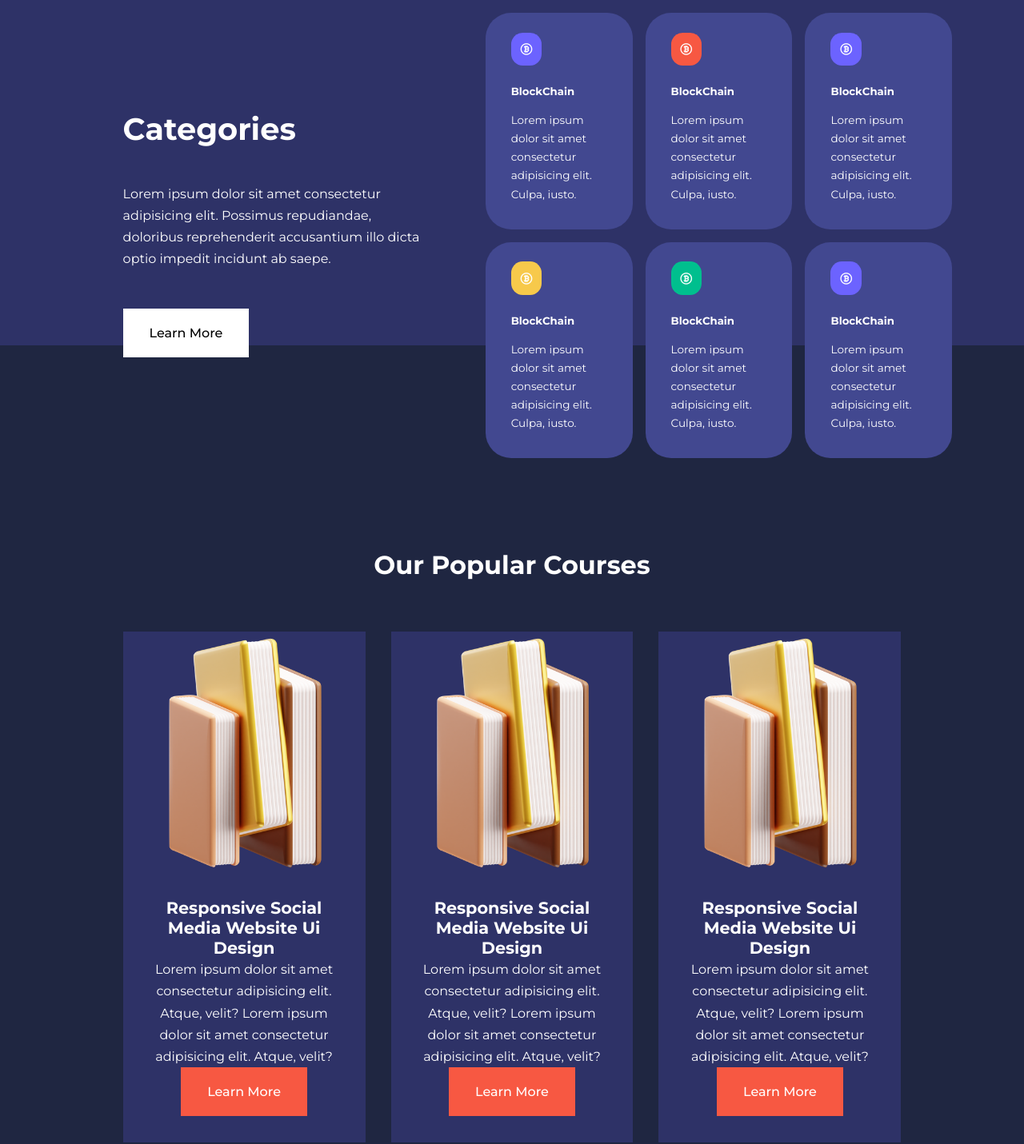
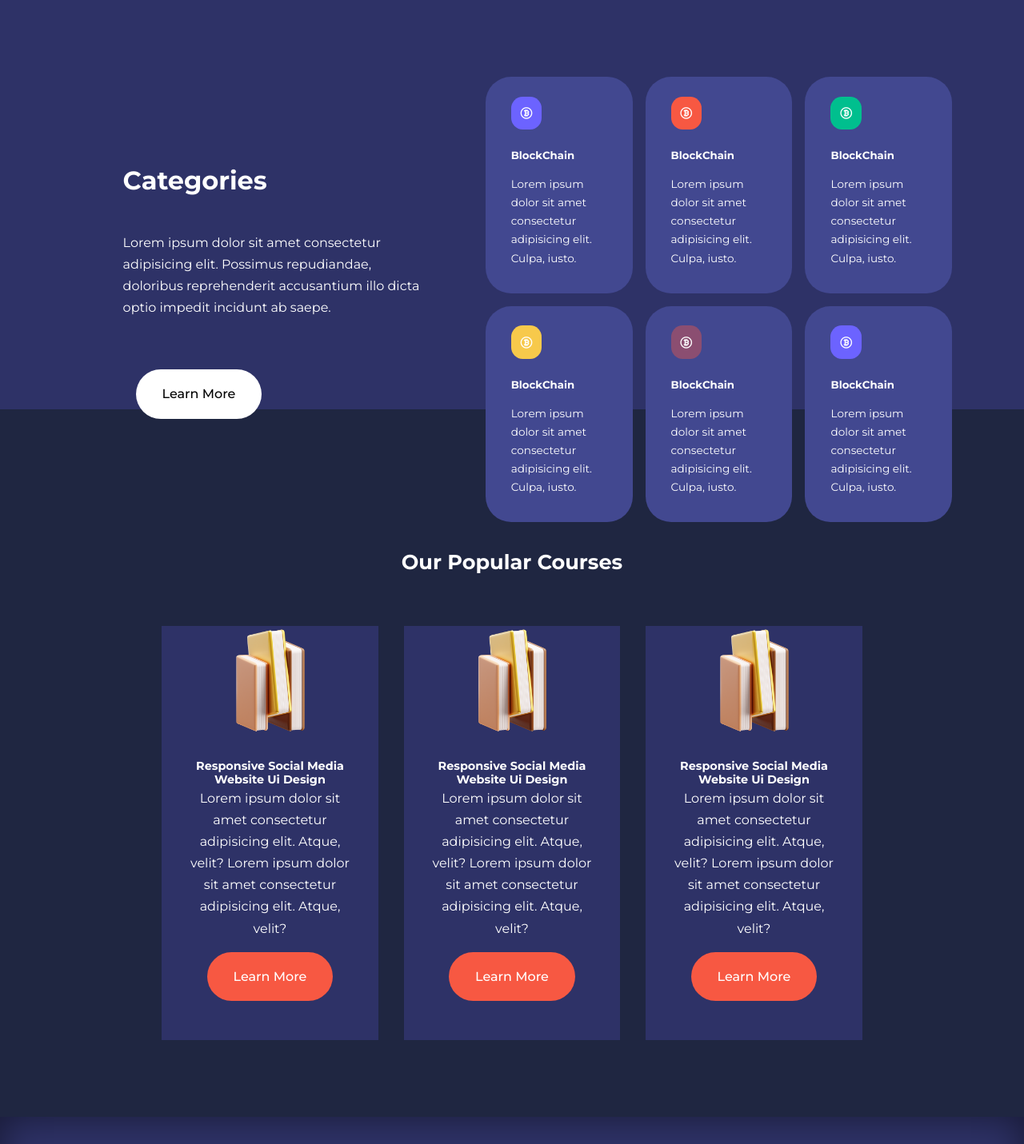
Before and after one commit to jerryowusu/multipage-school-website, a plain HTML site: page index.html in a window 1280 px wide. Shown: the part 720-2151 px from the top of the page at 80% size. Drawn offline with nearby package versions, Linux system fonts and the light colour scheme.

Commit message:
Update styling

```diff
--- a/Css/about.css
+++ b/Css/about.css
@@ -126,6 +126,10 @@
 
 .contact > .container {
     align-items: stretch;
+}
+
+.contact {
+    margin: 8rem 3rem;
 }
 
 .contact-container {
--- a/Css/styles.css
+++ b/Css/styles.css
@@ -58,19 +58,23 @@ h5 {
 }
 
 h1 {
-    font-size: 2.4rem;
+    font-size: 2.0rem;
 }
 
 h2 {
-    font-size: 2rem;
+    font-size: 1.6rem;
 }
 
 h3{
-    font-size: 1.6rem;
+    font-size: 1.2rem;
 }
 
 h4 {
-    font-size: 1.3rem;
+    font-size: 0.9rem;
+}
+
+p {
+    0.6rem;
 }
 
 a {
@@ -87,8 +91,10 @@ img {
     display: inline-block;
     background: var(--color-white);
     color: var(--color-black);
+    margin: 1rem;
     padding: 1rem 2rem;
     border: 1px solid transparent;
+    border-radius: 2rem;
     font-weight: 500;
     transition: var(--transition)
 }
@@ -151,6 +157,7 @@ header {
     overflow: hidden;
     height: 70vh;
     margin-bottom: 5rem;
+    margin-top: 5rem;
 }
 
 .header-container {
@@ -210,21 +217,19 @@ header {
 }
 
 .category:nth-child(2) .category-icon {
-    background: var(--color-danger)
+    background: var(--color-danger);
 }
-background: var(--color-succes
-s)
 
 .category:nth-child(3) .category-icon {
-    background: var(--color-success)
+    background: var(--color-success);
 }
 
 .category:nth-child(4) .category-icon {
-    background: var(--color-warning)
+    background: var(--color-warning);
 }
 
 .category:nth-child(5) .category-icon {
-    background: var(--color-success)
+    background: var(--color-danger-variant);
 }
 
 
@@ -238,6 +243,7 @@ s)
 
 .courses {
     margin-top: 10rem;
+    padding: 1rem 4rem 6rem;
 }
 
 .courses-container {
@@ -265,6 +271,12 @@ s)
 course-info p {
     margin: 1.2rem 0 2rem;
     font-size: 0.9rem;
+}
+
+.course-image > img {
+    width: 50%;
+    height: 70%;
+    margin: auto;
 }
 
 .faqs {
@@ -516,7 +528,7 @@ footer ul li a:hover {
     }
 
     .courses {
-        margin-top: 0;
+        /* margin-top: 0; */
     }
 
     .courses-container {
```
